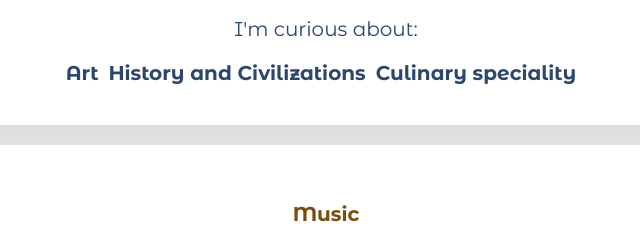
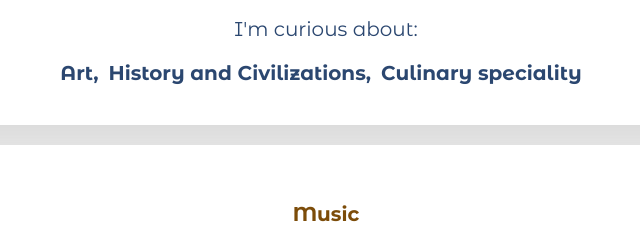
Before and after one commit to Vicky1326/Victoria.gitub.io, a plain HTML site: page index.html in a window 1280 px wide. Shown: the part 774-1009 px from the top of the page, 314-954 px from the left. Drawn offline with Linux system fonts and the light colour scheme; files whose address does not match are found by name.

Commit message:
Add files via upload

```diff
--- a/index.html
+++ b/index.html
@@ -30,8 +30,8 @@
             <h2><strong>Culture</strong></h2>
             <p>I'm curious about:</p>
             <ul>
-                <li><strong>Art</strong></li>
-                <li><strong>History and Civilizations</strong></li>
+                <li><strong>Art,</strong></li>
+                <li><strong>History and Civilizations,</strong></li>
                 <li><strong>Culinary speciality</strong></li>
             </ul>
         </div>
--- a/style.css
+++ b/style.css
@@ -65,6 +65,7 @@ h2{
 strong{
     font-style: bold;
 }
+
 p{
     margin-bottom: 40px;
 }
```
